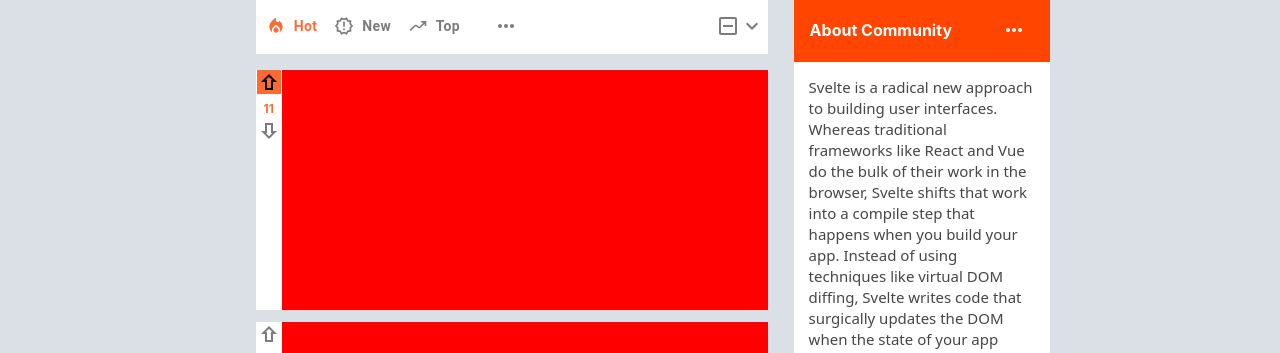
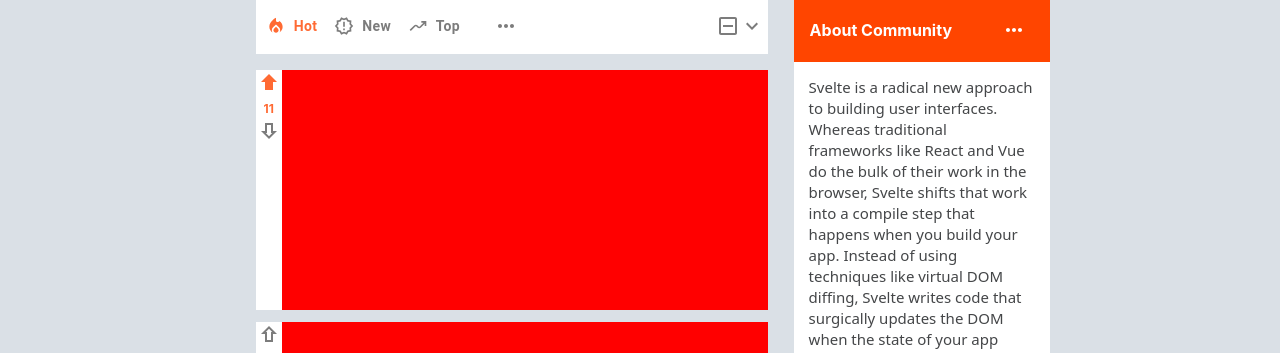
Before and after one commit to Kuro0911/subreddit, a React (Create React App) app: page / in a window 1280 px wide. Both pictures are taken after a click on the icon 268 px from the left and 460 px from the top of the page. Shown: the part 378-731 px from the top of the page. Built offline with nearby package versions, Linux system fonts and the light colour scheme.

Commit message:
added upvote downvote func

```diff
--- a/src/components/post/Post.js
+++ b/src/components/post/Post.js
@@ -1,6 +1,7 @@
 import React, { useState } from "react";
 import { PostWrap } from "./Post.style";
 import ForwardOutlinedIcon from "@mui/icons-material/ForwardOutlined";
+import ForwardIcon from "@mui/icons-material/Forward";
 
 export const Post = () => {
   const [votes, setVotes] = useState(10);
@@ -24,19 +25,37 @@ export const Post = () => {
   return (
     <PostWrap active={active}>
       <div className="vote">
-        <ForwardOutlinedIcon
-          className={active === "up" ? "upvote-act" : "upvote"}
+        {active === "up" ? (
+          <ForwardIcon
+            className="upvote-act"
             onClick={() => {
               handleClick("up");
             }}
           />
+        ) : (
+          <ForwardOutlinedIcon
+            className="upvote"
+            onClick={() => {
+              handleClick("up");
+            }}
+          />
+        )}
         <div className="number">{votes}</div>
-        <ForwardOutlinedIcon
-          className={active === "down" ? "downvote-act" : "downvote"}
+        {active === "down" ? (
+          <ForwardIcon
+            className="downvote-act"
             onClick={() => {
               handleClick("down");
             }}
           />
+        ) : (
+          <ForwardOutlinedIcon
+            className="downvote"
+            onClick={() => {
+              handleClick("down");
+            }}
+          />
+        )}
       </div>
       <div className="body"></div>
     </PostWrap>
--- a/src/components/post/Post.style.js
+++ b/src/components/post/Post.style.js
@@ -28,7 +28,7 @@ export const PostWrap = styled.div`
     }
     .upvote-act{
       transform: rotateZ(270deg);
-      background-color: #ff6a33;
+      color: #ff6a33;
       cursor: pointer;
     }
     .upvote:hover{
@@ -41,7 +41,7 @@ export const PostWrap = styled.div`
     }
     .downvote-act{
       transform: rotateZ(90deg);
-      background-color: #7193ff;
+      color: #7193ff;
       cursor: pointer;
     }
     .downvote:hover{
```
Lines whose indentation alone changed are shown as unchanged.
